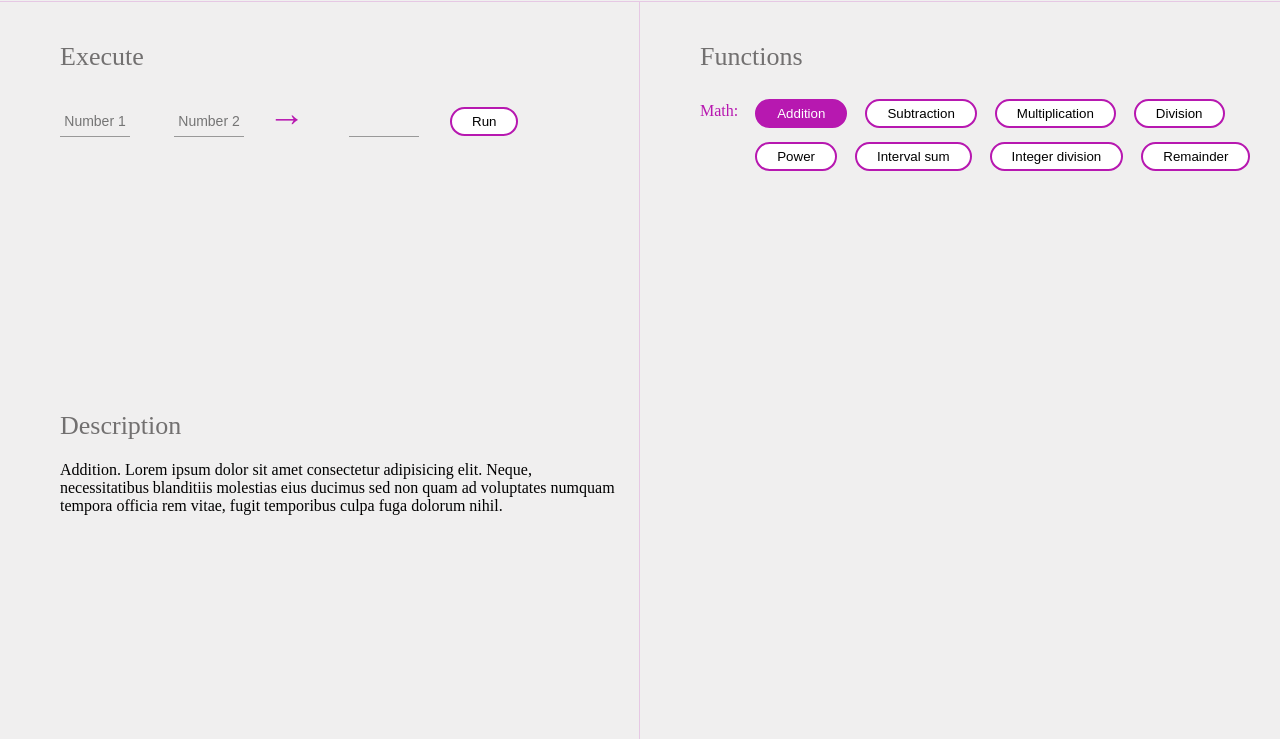
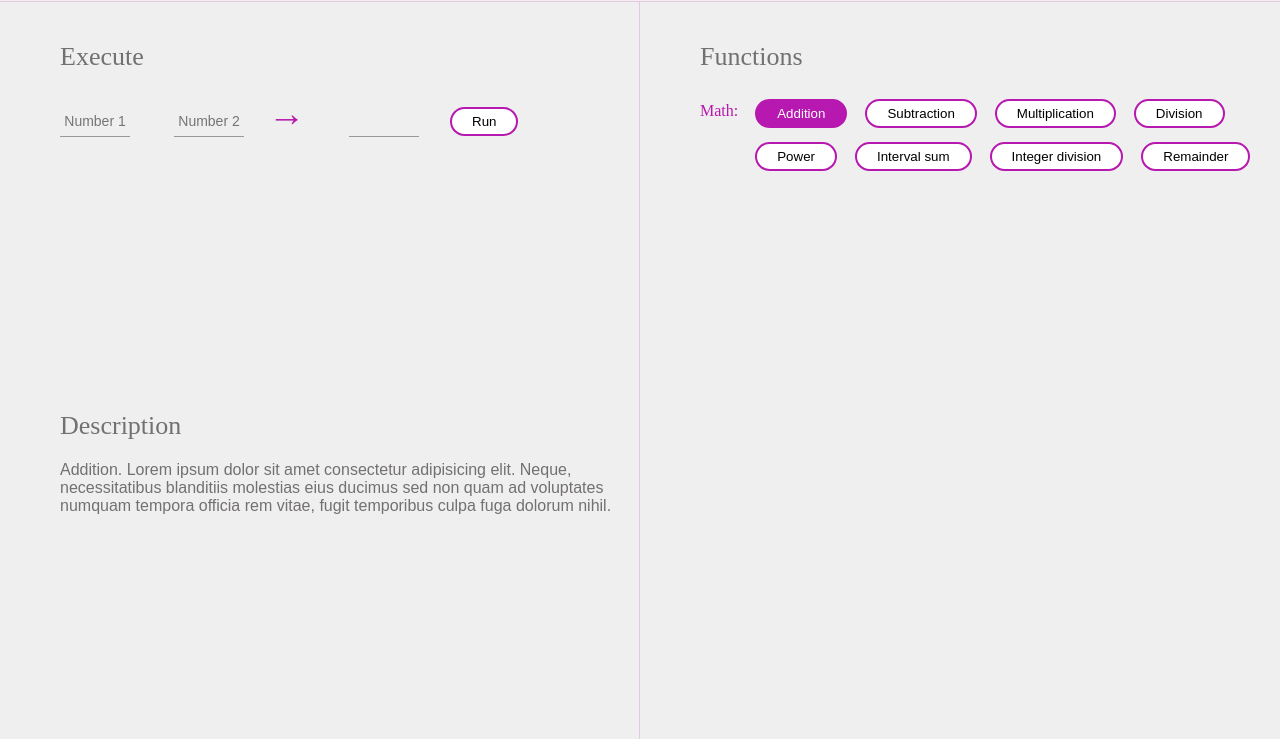
Before and after one commit to MorozovaE/MorozovaE.github.io, a plain HTML site: page index.html in a window 1280 px wide. Shown: the part 61-800 px from the top of the page. Drawn offline with Linux system fonts and the light colour scheme.

Commit message:
fixed text font

```diff
--- a/style.css
+++ b/style.css
@@ -113,4 +113,6 @@ input:active {
 #description {
   margin-left: 20px;
   padding-right: 20px;
+  color: #727070;
+  font-family: sans-serif ;
 }
```
